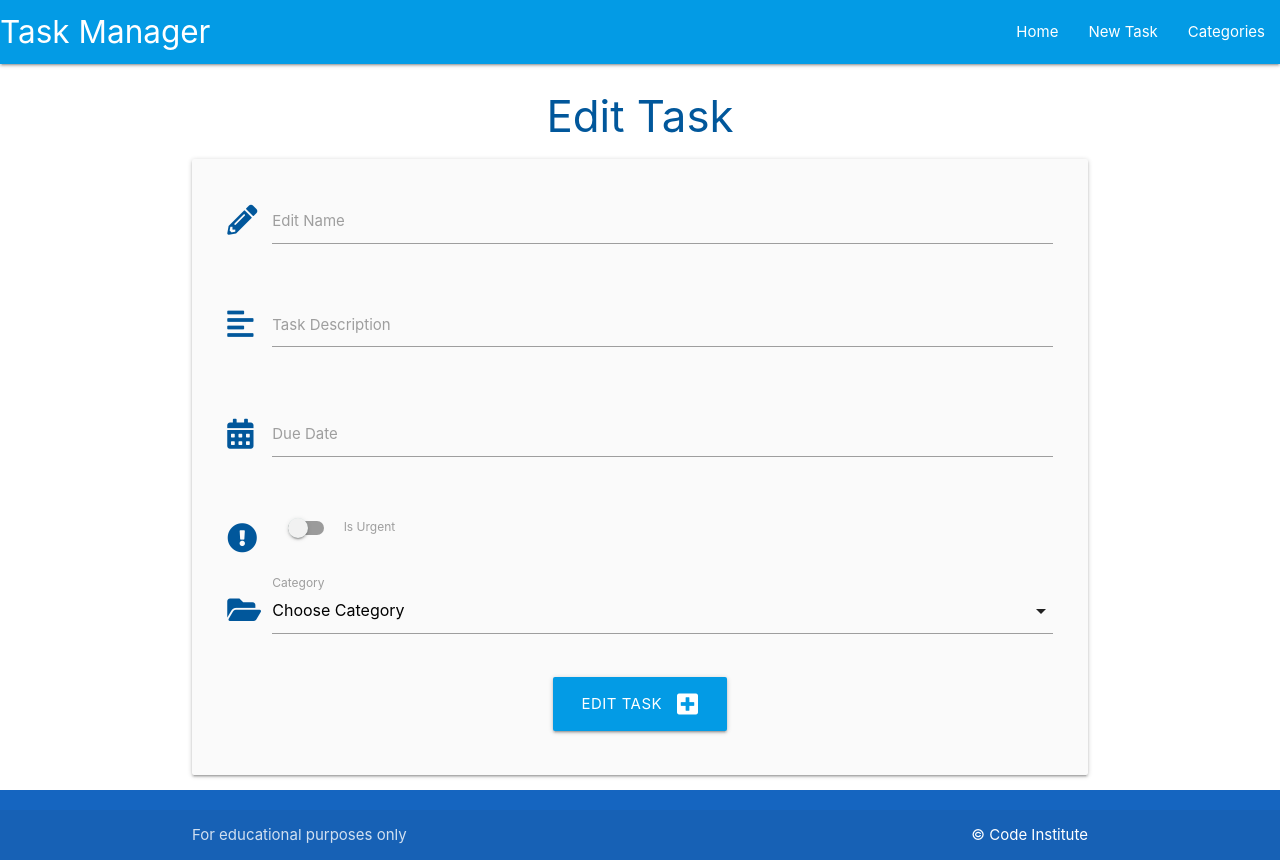
After one commit to Drennan98/Task_Manager3, a Python web app: template taskmanager/templates/edit_task.html in a window 1280 px wide. The commit adds this page. Run offline with Jinja, Linux system fonts and the light colour scheme; the template is opened without the code that fills it, so the values that code supplies are empty.

Commit message:
Add more CRUD

```diff
--- a/static/js/script.js
+++ b/static/js/script.js
@@ -13,4 +13,8 @@ document.addEventListener("DOMContentLoaded", function() {
     // select initialization
     let selects = document.querySelectorAll("select");
     M.FormSelect.init(selects);
+
+    // collapsible initializataion
+    let collapsibles = document.querySelectorAll(".collapsible");
+    M.Collapsible.init(collapsibles);
 });
--- /dev/null
+++ b/taskmanager/templates/edit_task.html
@@ -0,0 +1,70 @@
+{% extends "base.html" %}
+{% block content %}
+
+<h3 class="light-blue-text text-darken-4 center-align">Edit Task</h3>
+
+<div class="row card-panel grey lighten-5">
+    <form class="col s12" method="POST" action="{{ url_for('edit_task', task_id=task.id) }}">
+        <!-- task name -->
+        <div class="row">
+            <div class="input-field col s12">
+                <i class="fas fa-pencil-alt prefix light-blue-text text-darken-4"></i>
+                <input id="task_name" name="task_name" minlength="5" maxlength="50" type="text" class="validate" required>
+                <label for="task_name">Edit Name</label>
+            </div>
+        </div>
+        <!-- task description -->
+        <div class="row">
+            <div class="input-field col s12">
+                <i class="fas fa-align-left prefix light-blue-text text-darken-4"></i>
+                <textarea id="task_description" name="task_description" minlength="5" maxlength="200"
+                    type="text" class="materialize-textarea validate" required></textarea>
+                <label for="task_description">Task Description</label>
+            </div>
+        </div>
+        <!-- due date -->
+        <div class="row">
+            <div class="input-field col s12">
+                <i class="fas fa-calendar-alt prefix light-blue-text text-darken-4"></i>
+                <input id="due_date" name="due_date" type="text" class="datepicker validate" required>
+                <label for="due_date">Due Date</label>
+            </div>
+        </div>
+        <!-- is urgent -->
+        <div class="row">
+            <div class="input-field col s12">
+                <div class="switch">
+                    <i class="fas fa-exclamation-circle prefix light-blue-text text-darken-4"></i>
+                    <label for="is_urgent">
+                        <input id="is_urgent" name="is_urgent" type="checkbox">
+                        <span class="lever"></span>
+                        Is Urgent
+                    </label>
+                </div>
+            </div>
+        </div>
+        <!-- category id -->
+        <div class="row">
+            <div class="input-field col s12">
+                <i class="fas fa-folder-open prefix light-blue-text text-darken-4"></i>
+                <select id="category_id" name="category_id" class="validate" required>
+                    <option value="" disabled selected>Choose Category</option>
+                    {% for category in categories %}
+                        <option value="{{ category.id }}">{{ category.category_name }}</option>
+                    {% endfor %}
+                </select>
+                <label for="category_id">Category</label>
+            </div>
+        </div>
+        <!-- submit button -->
+        <div class="row">
+            <div class="col s12 center-align">
+                <button type="submit" class="btn-large light-blue darken-1">
+                    Edit Task <i class="fas fa-plus-square right"></i>
+                </button>
+            </div>
+        </div>
+    </form>
+</div>
+
+{% endblock %}
```
Also changed, not shown: taskmanager/routes.py (+16 -1 lines), taskmanager/templates/tasks.html (+22 -0 lines).
